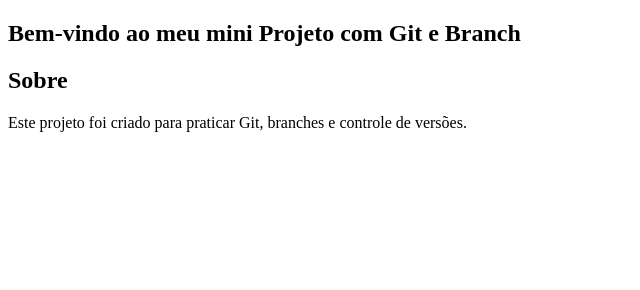
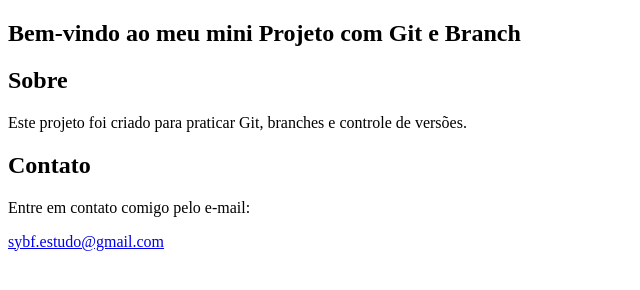
Before and after one commit to SaraYuli/mini-projeto-git, a plain HTML site: page index.html in a window 1280 px wide. Shown: the whole page, without its empty margins (0-640 px from the left). Drawn offline with Linux system fonts and the light colour scheme.

Commit message:
Adiciona seção de Contato

```diff
--- a/index.html
+++ b/index.html
@@ -14,5 +14,11 @@
         <p>Este projeto foi criado para praticar Git, branches e controle de versões. </p>
     </section>
 
+    <section>
+        <h2>Contato</h2>
+    <p>Entre em contato comigo pelo e-mail:</p>
+    <p><a href="mailto:sybf.estudo@gmail.com">sybf.estudo@gmail.com</a></p>
+    </section>
+
 </body>
 </html>
```
